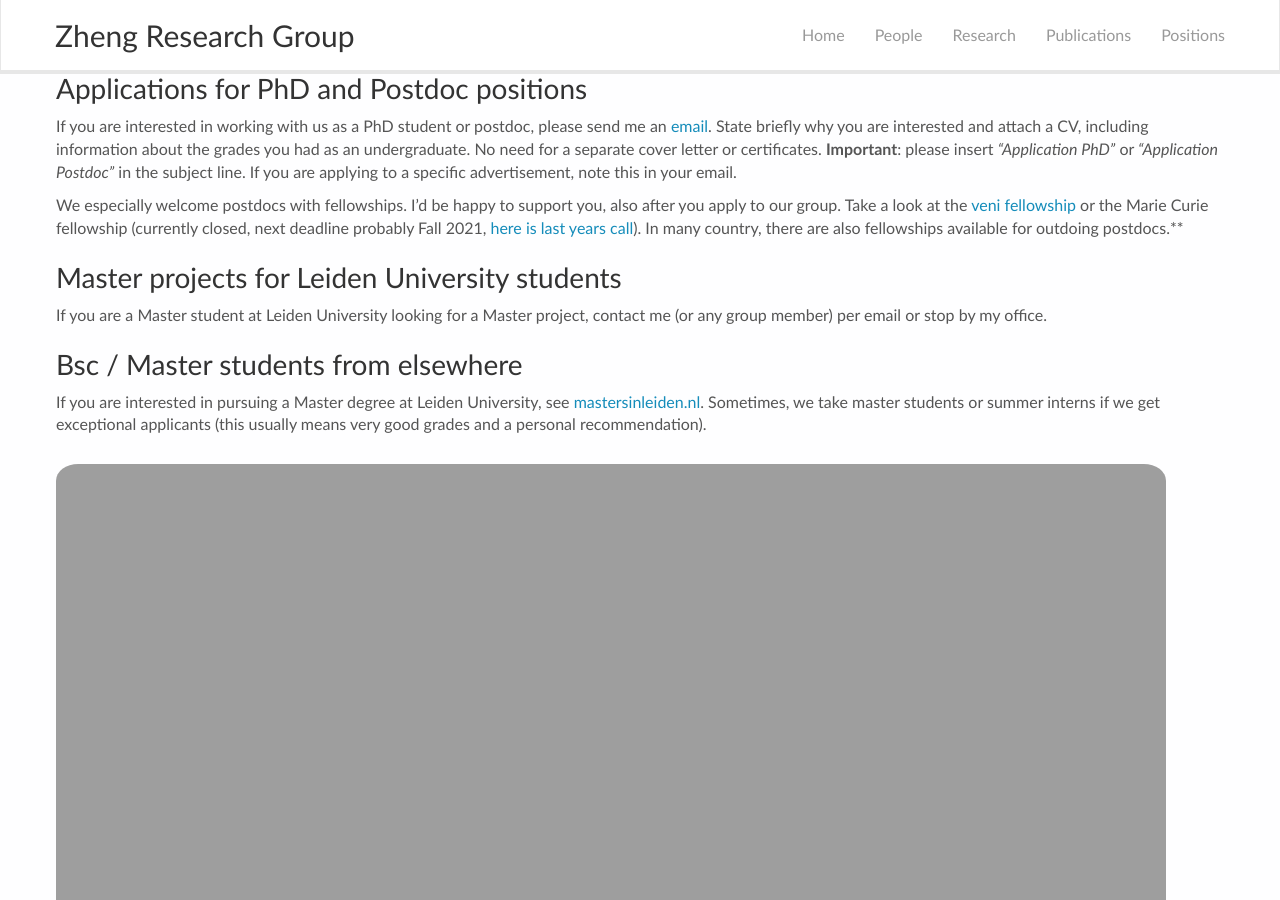
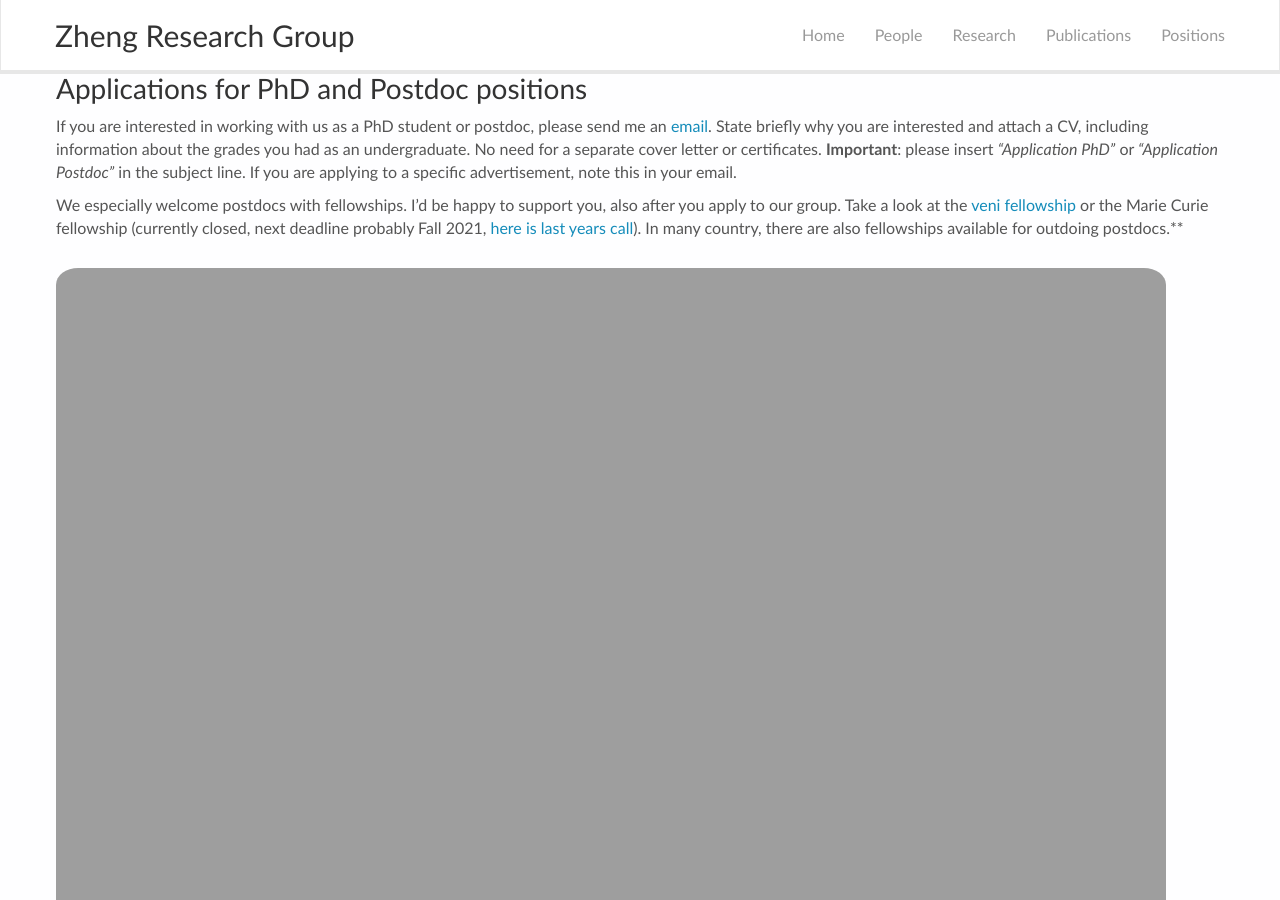
Before and after one commit to zhengchen3/zhengchen3.github.io, a Jekyll site: the page built from _pages/openings.md, in a window 1280 px wide and 900 px high, scrolled down 330 px. Built offline with Jekyll 4.4.1, drawn with Linux system fonts in a browser that asks for light colours; nearby versions of some CDN libraries.

```diff
--- a/_pages/openings.md
+++ b/_pages/openings.md
@@ -29,11 +29,11 @@ If you are interested in working with us as a PhD student or postdoc, please sen
 We especially welcome postdocs with fellowships. I'd be happy to support you, also after you apply to our group. Take a look at the [veni fellowship](https://www.nwo.nl/en/calls/nwo-talent-programme-veni-science-domain) or the Marie Curie fellowship (currently closed, next deadline probably Fall 2021, [here is last years call]({{ site.baseurl }}/downloads/h2020-wp1820-msca_en.pdf)). In many country, there are also fellowships available for outdoing postdocs.**
 
 
-### Master projects for Leiden University students
+<!-- ### Master projects for Leiden University students
 If you are a Master student at Leiden University looking for a Master project, contact me (or any group member) per email or stop by my office.
 
 ### Bsc / Master students from elsewhere
-If you are interested in pursuing a Master degree at Leiden University, see [mastersinleiden.nl](http://www.mastersinleiden.nl/programmes/physics/en/introduction). Sometimes, we take master students or summer interns if we get exceptional applicants (this usually means very good grades and a personal recommendation).
+If you are interested in pursuing a Master degree at Leiden University, see [mastersinleiden.nl](http://www.mastersinleiden.nl/programmes/physics/en/introduction). Sometimes, we take master students or summer interns if we get exceptional applicants (this usually means very good grades and a personal recommendation). -->
 
 
 <figure>
```
Also changed, not shown: images/slider7001400/tfm.jpg.
